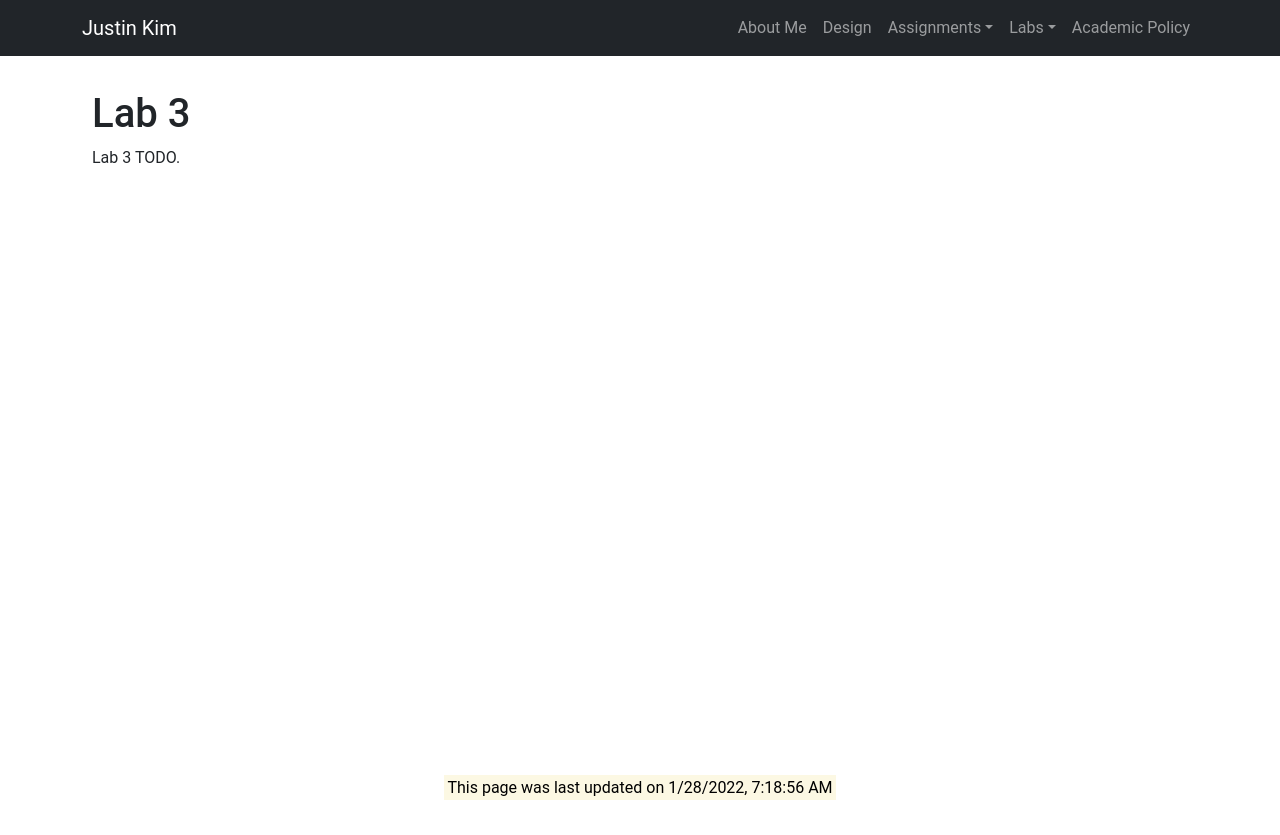
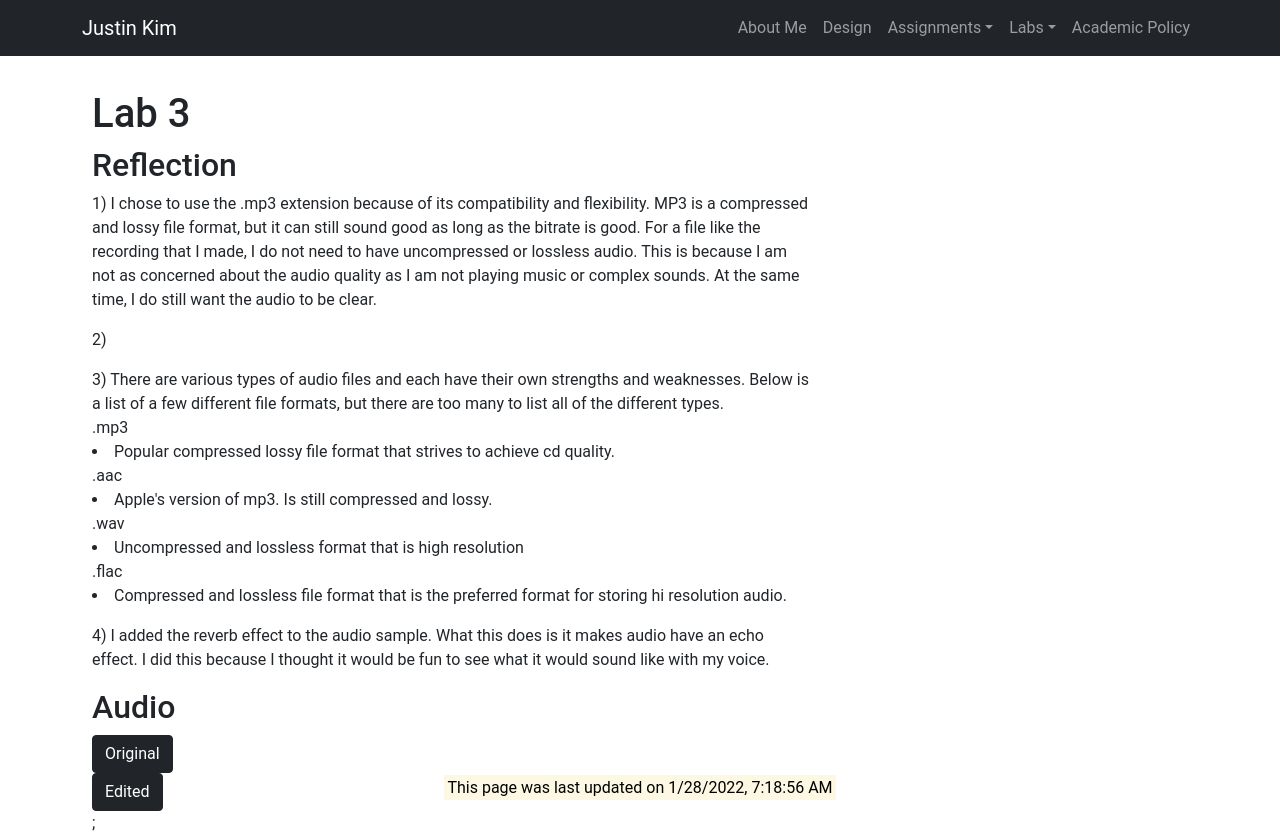
Before and after one commit to kimjust6/Multimedia-Elements-for-UIs, a React (Create React App) app: page /~bth645_221a18/labs/3 in a window 1280 px wide. Before the commit the page ends 800 px from the top, so only its background shows below. Built offline with nearby package versions, Linux system fonts and the light colour scheme; a web font is replaced by a local one.

Commit message:
added most of lab 3, still some more to go

```diff
--- a/src/components/labs/Lab3.jsx
+++ b/src/components/labs/Lab3.jsx
@@ -1,15 +1,101 @@
+import React from "react";
+import { Howl, Howler } from "howler";
+import "./lab3.scss";
 
-import React from 'react';
-import LabsNav from './LabsNav';
+import sound1 from "./resource/2022-02-12-20-21-19.mp3";
+import sound2 from "./resource/2022-02-12-20-21-19-processed.mp3";
+
+import { Button } from "react-bootstrap";
+
+const audioClips = [
+  // {sound: `../resources/Abandoned & GalaxyTones - Luna (Feat. DNAKM) [NCS Release].mp3`, label: "Play"},
+
+  { sound: sound1, label: "Original" },
+  { sound: sound2, label: "Edited" },
+];
 
 const Lab3 = () => {
+  let soundPlay = function (src) {
+    const sound = new Howl({
+      src,
+      //allows us to use external links
+      html5: true,
+    });
+    sound.play();
+  };
+  let RenderButtonSound = () => {
+    return audioClips.map((soundObj, index) => {
+      return (
+        <div className="sounds">
+          <Button
+            variant="dark"
+            key={index}
+            onClick={() => soundPlay(soundObj.sound)}
+          >
+            {soundObj.label}
+          </Button>
+        </div>
+      );
+    });
+  };
+
   return (
     <div className="container">
-    <h1>Lab 3</h1>
-    <p>Lab 3 TODO.</p>
-
-  </div>
-    );
+      <div className="all">
+        <div>
+          <h1>Lab 3</h1>
+          <h2>Reflection</h2>
+        </div>
+        <div className="content">
+          <div className="text">
+            <p>
+              1) I chose to use the .mp3 extension because of its compatibility
+              and flexibility. MP3 is a compressed and lossy file format, but it
+              can still sound good as long as the bitrate is good. For a file
+              like the recording that I made, I do not need to have uncompressed
+              or lossless audio. This is because I am not as concerned about the
+              audio quality as I am not playing music or complex sounds. At the
+              same time, I do still want the audio to be clear.
+            </p>
+            <p>2) </p>
+            <p>
+              3) There are various types of audio files and each have their own
+              strengths and weaknesses. Below is a list of a few different file
+              formats, but there are too many to list all of the different
+              types.
+              <br />
+              <div>.mp3</div>
+              <li>
+                Popular compressed lossy file format that strives to achieve cd
+                quality.
+              </li>
+              <div>.aac</div>
+              <li>Apple's version of mp3. Is still compressed and lossy.</li>
+              <div>.wav</div>
+              <li>Uncompressed and lossless format that is high resolution</li>
+              <div>.flac</div>
+              <li>
+                Compressed and lossless file format that is the preferred format
+                for storing hi resolution audio.
+              </li>
+            </p>
+            <p>
+              4) I added the reverb effect to the audio sample. What this does
+              is it makes audio have an echo effect. I did this because I
+              thought it would be fun to see what it would sound like with my
+              voice.
+            </p>
+          </div>
+        </div>
+        <div>
+          <div className="audio">
+            <h2>Audio</h2>
+            {RenderButtonSound()};
+          </div>
+        </div>
+      </div>
+    </div>
+  );
 };
 
 export default Lab3;
--- /dev/null
+++ b/src/components/labs/lab3.scss
@@ -0,0 +1,23 @@
+.all{
+    display: flex;
+    flex-direction: column;
+
+    .content{
+        p{
+            max-width: 800px;
+            padding-right: 10%;
+        }
+        display: flex;
+        .audio{
+            display:flex;
+            align-items: center;
+            flex-direction: column;
+
+            max-width: 300px;
+            .sounds{
+                padding-bottom: 10%;
+            }
+
+        }
+    }
+}
```
